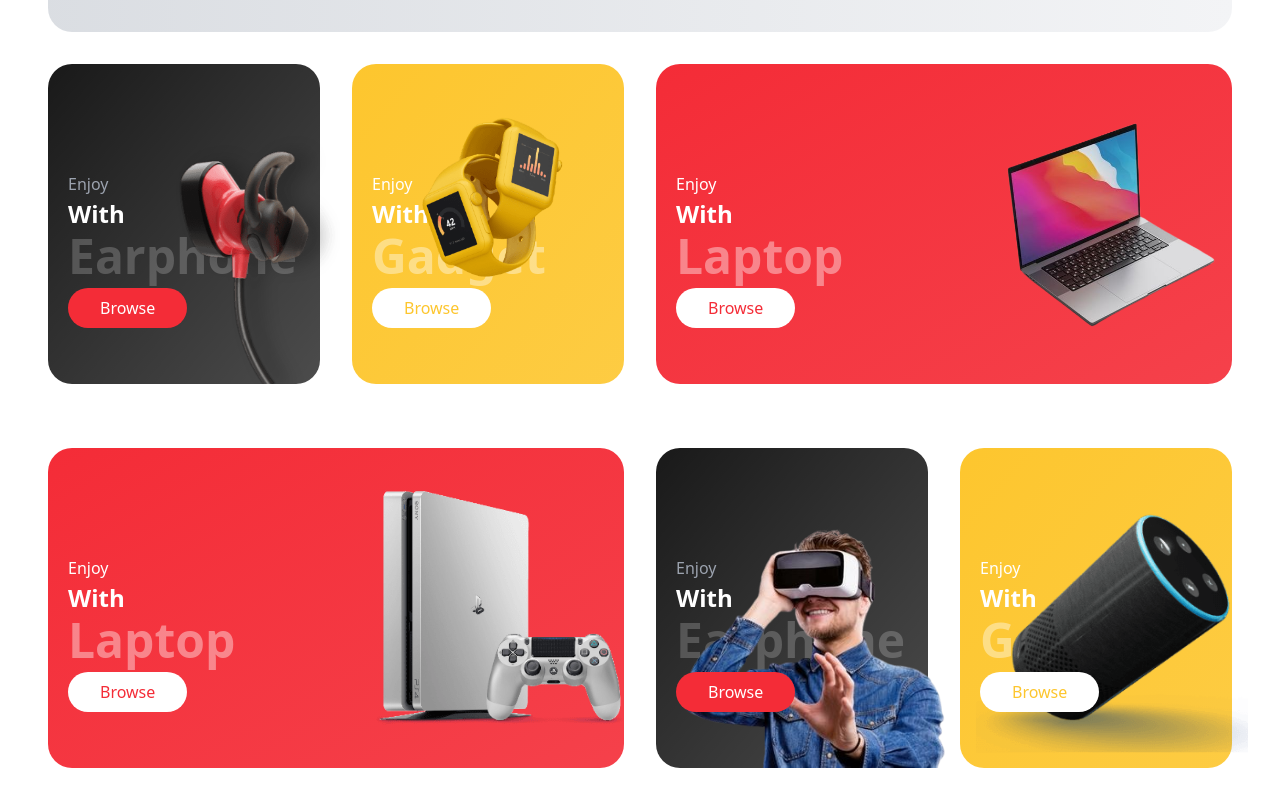
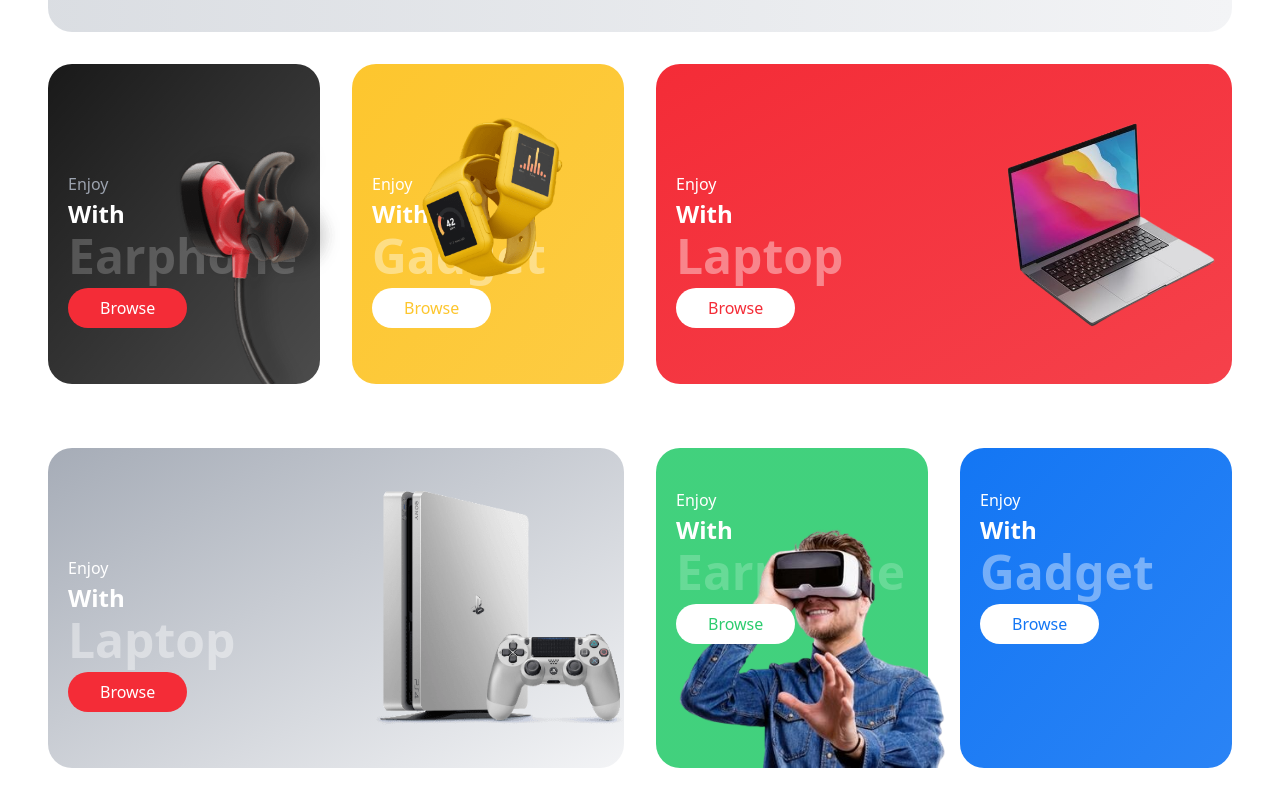
Before and after one commit to RevenBro/eshop-market, a React (Vite) app: page / in a window 1280 px wide. Shown: the part 690-1490 px from the top of the page. Built offline with nearby package versions, Linux system fonts and the light colour scheme.

Commit message:
Services section started

```diff
--- a/src/components/Category/Category2.jsx
+++ b/src/components/Category/Category2.jsx
@@ -9,40 +9,39 @@
     <div className='py-8'>
       <div className='container'>
         <div className='grid grid-cols-1 sm:grid-cols-2 lg:grid-cols-4 gap-8'>
-          <div className='col-span-2 py-10 pl-5 bg-gradient-to-br from-primary to-primary/90 text-white rounded-3xl relative h-[320px] flex items-end '>
+          <div className='col-span-2 py-10 pl-5 bg-gradient-to-br from-gray-400/90 to-gray-100 text-white rounded-3xl relative h-[320px] flex items-end '>
             <div >
               <div className='mb-4'>
                 <p className='mb-[2px] text-white'>Enjoy</p>
                 <p className='text-2xl font-semibold mb-[2px]'>With</p>
                 <p className='text-4xl xl:text-5xl font-bold opacity-40 mb-2'>Laptop</p>
-                <Button text="Browse" bgColor="bg-white" textColor="text-primary"/>
+                <Button text="Browse" bgColor="bg-primary" textColor="text-white"/>
               </div>
             </div>
             <img className='w-[250px] absolute top-1/2 -translate-y-1/2 -right-0' src={Image1} alt="Laptops" />
           </div>
 
-          <div className='py-10 pl-5 bg-gradient-to-br from-black/90 to-black/70 text-white rounded-3xl relative h-[320px] flex items-end '>
+          <div className='py-10 pl-5 bg-gradient-to-br from-brandGreen/90 to-brandGreen/90 text-white rounded-3xl relative h-[320px] flex items-start'>
             <div >
               <div className='mb-4'>
-                <p className='mb-[2px] text-gray-400'>Enjoy</p>
+                <p className='mb-[2px] text-white'>Enjoy</p>
                 <p className='text-2xl font-semibold mb-[2px]'>With</p>
                 <p className='text-4xl xl:text-5xl font-bold opacity-20 mb-2'>Earphone</p>
-                <Button text="Browse" bgColor="bg-primary" textColor="text-white"/>
+                <Button text="Browse" bgColor="bg-white" textColor="text-brandGreen"/>
               </div>
             </div>
             <img className='w-[320px] absolute bottom-0' src={Image2} alt="Earphones" />
           </div>
 
-          <div className='py-10 pl-5 bg-gradient-to-br from-brandYellow to-brandYellow/90 text-white rounded-3xl relative h-[320px] flex items-end '>
+          <div className='py-10 pl-5 bg-gradient-to-br from-brandBlue to-brandBlue/90 text-white rounded-3xl relative h-[320px] flex items-start '>
             <div >
               <div className='mb-4'>
                 <p className='mb-[2px] text-white'>Enjoy</p>
                 <p className='text-2xl font-semibold mb-[2px]'>With</p>
                 <p className='text-4xl xl:text-5xl font-bold opacity-40 mb-2'>Gadget</p>
-                <Button text="Browse" bgColor="bg-white" textColor="text-brandYellow"/>
+                <Button text="Browse" bgColor="bg-white" textColor="text-brandBlue"/>
               </div>
             </div>
-            <img className='w-[320px] absolute -right-4 lg:top-[40px]' src={Image3} alt="Smart watches" />
           </div>
 
 
--- /dev/null
+++ b/src/components/Services/Services.jsx
@@ -0,0 +1,11 @@
+import React from 'react'
+
+const Services = () => {
+  return (
+    <div>
+
+    </div>
+  )
+}
+
+export default Services
```
